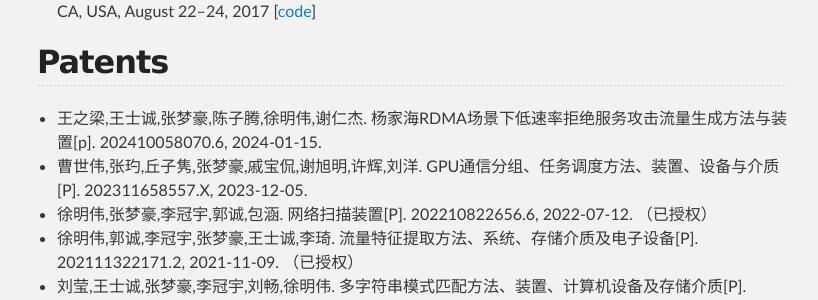
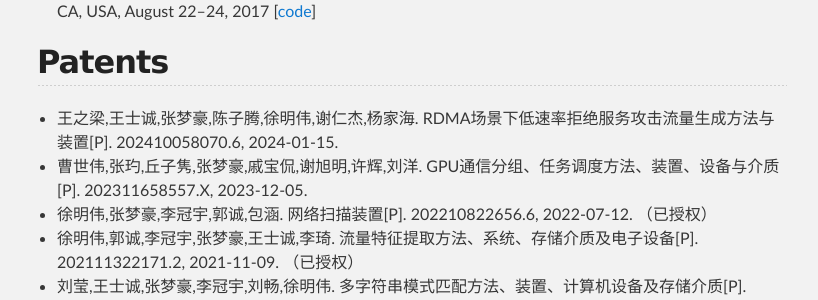
Before and after one commit to zhangmenghao/zhangmenghao.github.io, a Jekyll site: the page built from index.md, in a window 1280 px wide and 900 px high, scrolled down 3408 px. Shown: the part 152-452 px from the top of the window, without its empty margins (228-1046 px from the left). Built offline with Jekyll 4.4.1, drawn with Linux system fonts in a browser that asks for light colours.

Commit message:
Update patent

```diff
--- a/index.md
+++ b/index.md
@@ -133,7 +133,7 @@
 
 
 ## Patents
-* 王之梁,王士诚,张梦豪,陈子腾,徐明伟,谢仁杰. 杨家海RDMA场景下低速率拒绝服务攻击流量生成方法与装置[p]. 202410058070.6, 2024-01-15.
+* 王之梁,王士诚,张梦豪,陈子腾,徐明伟,谢仁杰,杨家海. RDMA场景下低速率拒绝服务攻击流量生成方法与装置[P]. 202410058070.6, 2024-01-15.
 * 曹世伟,张玓,丘子隽,张梦豪,戚宝侃,谢旭明,许辉,刘洋. GPU通信分组、任务调度方法、装置、设备与介质[P]. 202311658557.X, 2023-12-05.
 * 徐明伟,张梦豪,李冠宇,郭诚,包涵. 网络扫描装置[P]. 202210822656.6, 2022-07-12. （已授权）
 * 徐明伟,郭诚,李冠宇,张梦豪,王士诚,李琦. 流量特征提取方法、系统、存储介质及电子设备[P]. 202111322171.2, 2021-11-09. （已授权）
```
